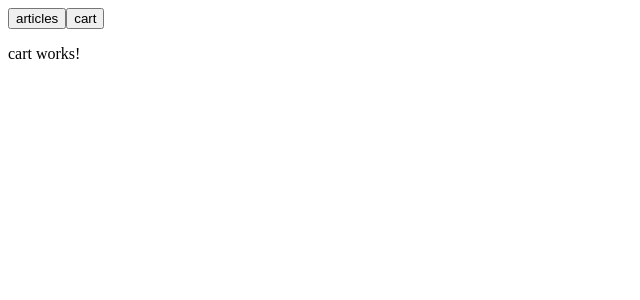
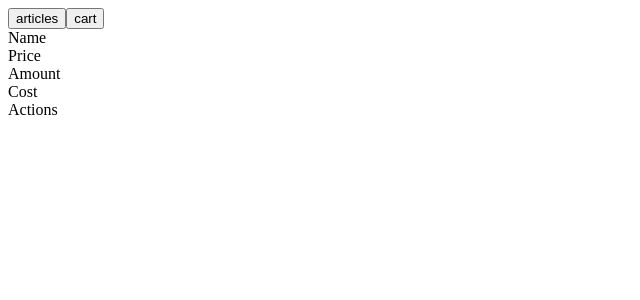
Before and after one commit to xxxandriyxxx/task-articles, an Angular app: page /cart in a window 1280 px wide. Shown: the top 300 px of the page, without its empty margins (0-640 px from the left). Built offline with nearby package versions, Linux system fonts and the light colour scheme.

Commit message:
add information to shopping cart page

```diff
--- a/src/app/components/articles/articles.component.ts
+++ b/src/app/components/articles/articles.component.ts
@@ -33,11 +33,11 @@ export class ArticlesComponent implements OnInit, OnDestroy {
 
 
   addToCart(article: Article) {
-    const item = this.shoppingCart.find(cartData => cartData.articleId === article.id);
+    const item = this.shoppingCart.find(cartData => cartData.article.id === article.id);
     if (item) {
       item.amount += 1;
     } else {
-      const newCartData = new CartData(article.id, 1);
+      const newCartData = new CartData(article, 1);
       this.shoppingCart.push(newCartData);
     }
     console.log(JSON.stringify(this.shoppingCart));
--- a/src/app/components/cart/cart.component.html
+++ b/src/app/components/cart/cart.component.html
@@ -1 +1,19 @@
-<p>cart works!</p>
+<div>
+  <div>Name</div>
+  <div>Price</div>
+  <div>Amount</div>
+  <div>Cost</div>
+  <div>Actions</div>
+</div>
+
+<div *ngFor="let cartData of shoppingCart">
+  <div>{{cartData.article.name}}</div>
+  <div>{{cartData.article.price}}</div>
+  <div>{{cartData.amount}}</div>
+  <div>{{cartData.article.price * cartData.amount}}</div>
+  <div>
+    <button (click)="increaseAmount(cartData)">+</button>
+    <button (click)="reduceAmount(cartData)">-</button>
+    <button (click)="deleteArticle(cartData)">X</button>
+  </div>
+</div>
--- a/src/app/components/cart/cart.component.ts
+++ b/src/app/components/cart/cart.component.ts
@@ -1,4 +1,5 @@
-import { Component, OnInit } from '@angular/core';
+import {Component, OnInit} from '@angular/core';
+import {CartData} from '../../models/CartData';
 
 @Component({
   selector: 'app-cart',
@@ -7,9 +8,28 @@ import { Component, OnInit } from '@angular/core';
 })
 export class CartComponent implements OnInit {
 
-  constructor() { }
+  totalAmount: number = null;
+  totalCost: number = null;
+  shoppingCart: CartData[] = [];
+
+  constructor() {
+  }
 
   ngOnInit() {
+    if (localStorage.getItem('_shoppingCart')) {
+      this.shoppingCart = JSON.parse(localStorage.getItem('_shoppingCart'));
+    }
   }
 
+  increaseAmount(cartData: CartData) {
+
+  }
+
+  reduceAmount(cartData: CartData) {
+
+  }
+
+  deleteArticle(cartData: CartData) {
+
+  }
 }
```
